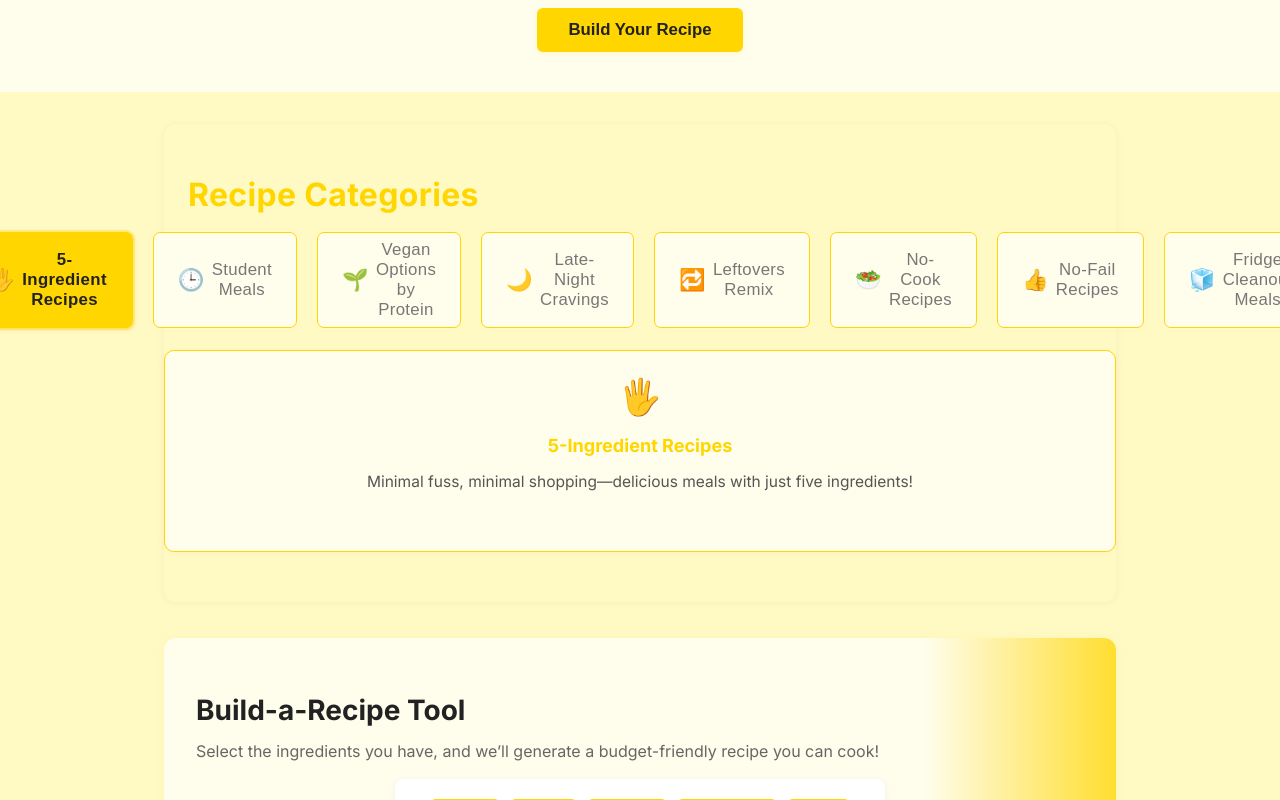
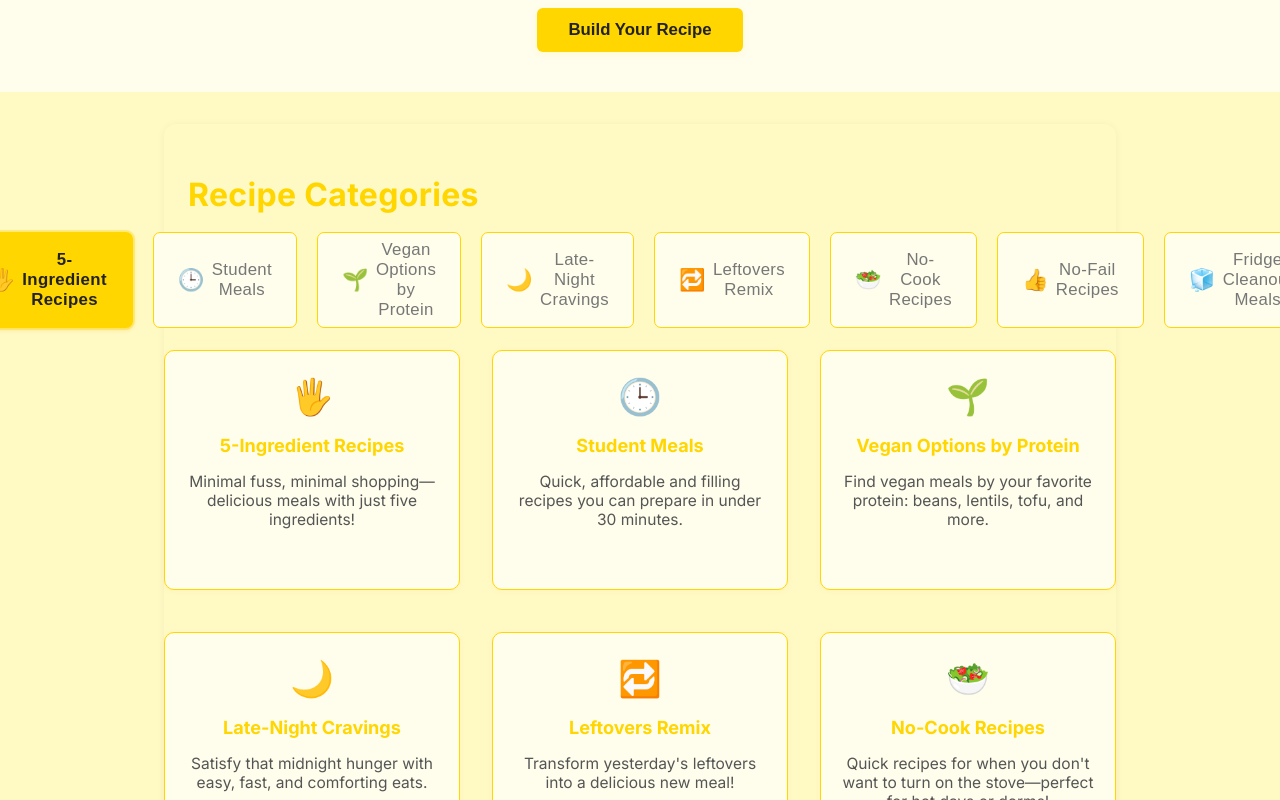
Before and after one commit to Workflow-Manager-admin/easybite-budget-friendly-recipes-for-beginners-15511-34a97e78, a React (Create React App) app in the folder easybite_budget_recipes/: page / in a window 1280 px wide. Shown: the part 371-1171 px from the top of the page. Built offline with nearby package versions, Linux system fonts and the light colour scheme; the HTML template or start-up script is replaced by a standard one.

Commit message:
Auto-commit: Changes as of 2025-05-30T19:58:24.348661+00:00

```diff
--- a/easybite_budget_recipes/src/App.js
+++ b/easybite_budget_recipes/src/App.js
@@ -641,16 +641,21 @@ function App() {
                 </button>
               ))}
             </div>
-            {/* Only render the selected category */}
-            <div style={{
+            {/* Render ALL categories in rows of 3 */}
+            <div
+                style={{
                   display: 'flex',
+                  flexDirection: 'column',
                   gap: '32px',
-              flexWrap: 'wrap',
-              justifyContent: 'center',
                   margin: '16px 0',
+                  alignItems: 'center',
                   minHeight: 100
-            }}>
-              {CATEGORIES.filter(c => c.id === selectedCategoryId).map(category => (
+                }}
+            >
+              {/* Arrange recipe columns: first 3 in first row, next 3 in second row, rest in further rows */}
+              {(() => {
+                // Prepare category card nodes first
+                const categoryCards = CATEGORIES.map(category => (
                   <CategoryCard
                     key={category.id}
                     icon={category.icon}
@@ -660,7 +665,27 @@ function App() {
                     accentColor="#FFD600"
                     recipes={category.recipes}
                   />
-              ))}
+                ));
+                // Break into rows (maximum of 3 per row)
+                const rows = [];
+                for (let i = 0; i < categoryCards.length; i += 3) {
+                  rows.push(categoryCards.slice(i, i + 3));
+                }
+                return rows.map((rowCards, rowIdx) => (
+                  <div
+                    key={rowIdx}
+                    style={{
+                      display: 'flex',
+                      gap: '32px',
+                      flexWrap: 'wrap',
+                      justifyContent: 'center',
+                      width: '100%',
+                    }}
+                  >
+                    {rowCards}
+                  </div>
+                ));
+              })()}
             </div>
           </section>
 
```
Also changed, not shown: 2 other files (tests, documents, lock files or other folders). Lines whose indentation alone changed are shown as unchanged.
